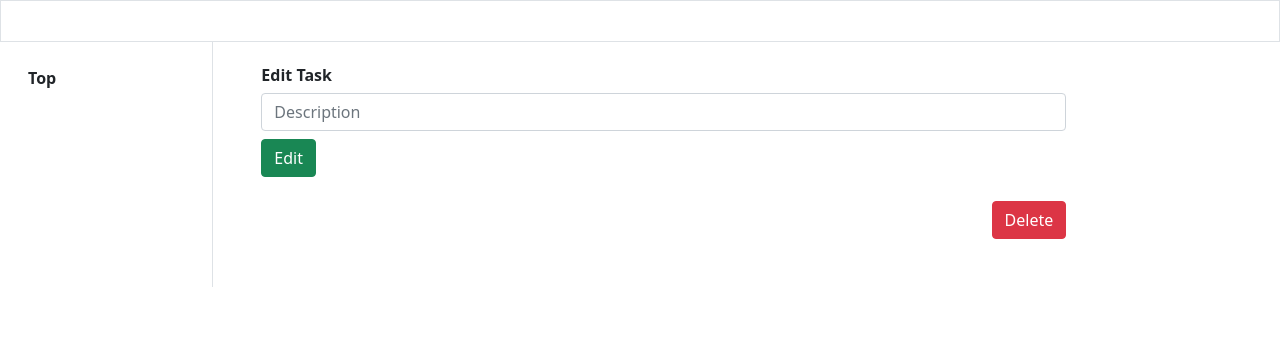
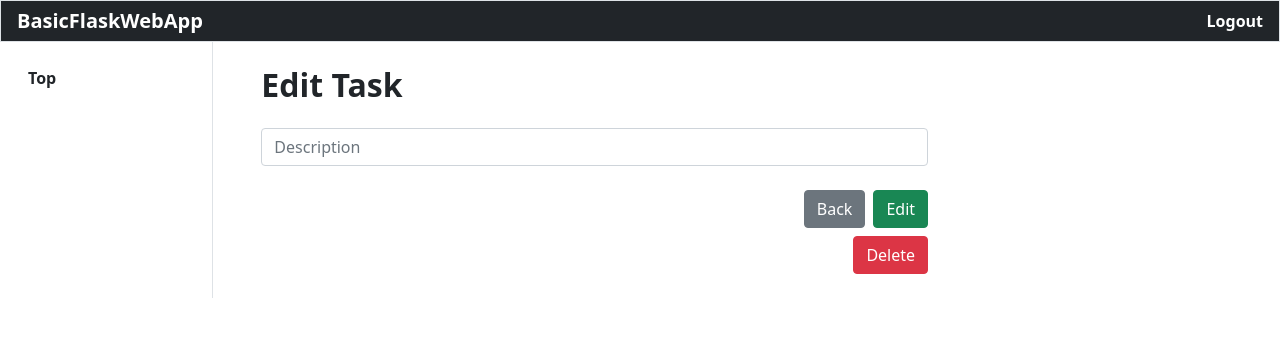
Before and after one commit to kbanchi-portfolio/basic-flask-web-app, a Flask app: page /edit/1 in a window 1280 px wide. Shown: the top 337 px of the page. Run offline with Flask 3, Linux system fonts and the light colour scheme; the visitor is signed in with stand-in values (Sample User, id 1); data that the repository does not hold is empty; parts of the project's set-up code (start-up, migrations or seed data) failed here and were passed over.

Commit message:
fix view

```diff
--- a/app.py
+++ b/app.py
@@ -69,7 +69,12 @@ def load_user(id):
 
 @login_manager.unauthorized_handler
 def unauthorized():
-    return redirect("/login")
+    return redirect(url_for("login"))
+
+
+@app.errorhandler(404)
+def page_not_found(e):
+    return redirect(url_for("top"))
 
 
 @app.route("/healthcheck")
@@ -110,7 +115,7 @@ def signup_processing():
         )
     )
     db.session.commit()
-    flash("Create User", "success")
+    flash("Complete Create User.", "success")
     return redirect(url_for("top"))
 
 
@@ -140,7 +145,7 @@ def logout():
 
 @app.route("/")
 def index():
-    return redirect("/top")
+    return redirect(url_for("top"))
 
 
 @app.route("/top")
@@ -167,8 +172,8 @@ def add_processing():
         )
     )
     db.session.commit()
-    flash("Create Task", "success")
-    return redirect("/top")
+    flash("Complete Create Task.", "success")
+    return redirect(url_for("top"))
 
 
 @app.route("/edit/<id>")
@@ -185,13 +190,13 @@ def edit_processing(id):
     if method == "PUT":
         task = Task.query.filter_by(id=id).first()
         task.description = request.form["description"]
-        flash("Edit Task", "success")
+        flash("Complete Edit Task.", "success")
         db.session.commit()
     elif method == "DELETE":
         task = Task.query.filter_by(id=id).delete()
-        flash("Delete Task", "danger")
+        flash("Complete Delete Task.", "danger")
         db.session.commit()
-    return redirect("/top")
+    return redirect(url_for("top"))
 
 
 if __name__ == "__main__":
--- a/templates/add_task.html
+++ b/templates/add_task.html
@@ -3,12 +3,12 @@
 {% block content %}
 <div>
     <div class="m-4">
+        <h1 class="h2 fw-bold">Add Task</h1>
         <form action="{{ url_for('add_processing') }}" method="post">
             <div class="form-group mt-2 mb-2">
                 <div class="row">
                     <div class="col-md-10">
-                        <h1 class="h6 fw-bold">Task Add</h1>
-                        <input class="form-control my-2" type="text" name="description" placeholder="Description"
+                        <input class="form-control mt-2 mb-4" type="text" name="description" placeholder="Description"
                             required>
                         <div class="d-flex justify-content-end">
                             <a class="btn btn-secondary mx-2" href="{{ url_for('top') }}">Back</a>
--- a/templates/edit_task.html
+++ b/templates/edit_task.html
@@ -3,18 +3,29 @@
 {% block content %}
 <div>
     <div class="m-4">
+        <h1 class="h2 fw-bold">Edit Task</h1>
         <div class="form-group mt-2 mb-2">
             <div class="row">
                 <div class="col-md-10">
-                    <h1 class="h6 fw-bold">Edit Task</h1>
                     <div>
                         <form action="{{ url_for('edit_processing', id=task.id) }}" method="post">
-                            <input class="form-control mb-2" type="text" name="description" placeholder="Description"
-                                value="{{ task.description }}">
+                            <div class="form-group mt-2 mb-2">
+                                <div class="row">
+                                    <div class="col-md-10">
+                                        <input class="form-control mt-2 mb-4" type="text" name="description"
+                                            placeholder="Description" value="{{ task.description }}" required>
+                                        <div class="d-flex justify-content-end">
+                                            <a class="btn btn-secondary mx-2" href="{{ url_for('top') }}">Back</a>
                                             <input class="btn btn-success" type="submit" value="Edit">
                                             <input type="hidden" name="_method" value="put">
+                                        </div>
+                                    </div>
+                                </div>
+                            </div>
                         </form>
-                        <div class="d-flex justify-content-end my-4">
+                        <div class="row">
+                            <div class="col-md-10">
+                                <div class="d-flex justify-content-end">
                                     <form action="{{ url_for('edit_processing', id=task.id) }}" method="post">
                                         <input type="hidden" name="_method" value="delete">
                                         <button type="button" class="btn btn-danger" data-bs-toggle="modal"
@@ -47,4 +58,6 @@
                 </div>
             </div>
         </div>
+    </div>
+</div>
 {% endblock %}
--- a/templates/layout_logined.html
+++ b/templates/layout_logined.html
@@ -15,19 +15,18 @@
 </head>
 
 <body>
-    <header class="navbar navbar-light sticky-top p-0 border">
+    <header class="navbar navbar-light sticky-top p-0 border bg-dark">
         <a class="navbar-brand mx-2" href="{{ url_for('top') }}">
             <span class="fw-bold logo p-0 mx-2 text-white">BasicFlaskWebApp</span></a>
         <button class="navbar-toggler d-md-none collapsed" type="button" data-bs-toggle="collapse"
             data-bs-target="#sidebarMenu" aria-controls="sidebarMenu" aria-expanded="false"
             aria-label="Toggle navigation">
-            <span class="navbar-toggler-icon"></span>
+            <span class="navbar-toggler-icon bg-white"></span>
         </button>
         <div class="d-md-block d-none">
             <div class="navbar-nav">
                 <div class="nav-item text-nowrap">
-                    <a class="nav-link px-3 fw-bold text-white" href="{{ url_for('logout') }}"><span
-                            class="fw-bold px-3">{{ current_user.email }}</span>Logout</a>
+                    <a class="nav-link px-3 fw-bold text-white" href="{{ url_for('logout') }}">Logout</a>
                 </div>
             </div>
         </div>
@@ -39,6 +38,9 @@
                     <ul class="nav flex-column">
                         <li class="nav-item">
                             <a class="nav-link link-dark fw-bold" href="{{ url_for('top') }}">Top</a>
+                        </li>
+                        <li class="nav-item d-md-none">
+                            <a class="nav-link link-dark" href="{{ url_for('logout') }}">Logout</a>
                         </li>
                     </ul>
                 </div>
--- a/templates/layout_nologin.html
+++ b/templates/layout_nologin.html
@@ -15,7 +15,7 @@
 </head>
 
 <body>
-    <header class="navbar navbar-light sticky-top p-0 border">
+    <header class="navbar navbar-light sticky-top p-0 border bg-dark">
         <a class="navbar-brand mx-2" href="{{ url_for('top') }}">
             <span class="fw-bold logo p-0 mx-2 text-white">BasicFlaskWebApp</span></a>
         <button class="navbar-toggler d-md-none collapsed" type="button" data-bs-toggle="collapse"
--- a/templates/login.html
+++ b/templates/login.html
@@ -7,7 +7,7 @@
         <form action="{{ url_for('login') }}" method="post">
             <div class="form-group mt-4 mb-4 mx-2">
                 <div class="row">
-                    <div class="col-6 offset-3">
+                    <div class="col-10 offset-1">
                         <input class="form-control m-2" type="email" name="email" placeholder="Email" required>
                         <input class="form-control m-2" type="password" name="passwd" placeholder="Password" required>
                         <input class="btn btn-primary" type="submit" value="Login">
--- a/templates/signup.html
+++ b/templates/signup.html
@@ -7,7 +7,7 @@
         <form action="{{ url_for('signup_processing') }}" method="post">
             <div class="form-group mt-4 mb-4 mx-2">
                 <div class="row">
-                    <div class="col-6 offset-3">
+                    <div class="col-10 offset-1">
                         <input class="form-control m-2" type="text" name="name" placeholder="Name" required>
                         <input class="form-control m-2" type="email" name="email" placeholder="Email" required>
                         <input class="form-control m-2" type="password" name="passwd" placeholder="Password" required>
--- a/templates/top.html
+++ b/templates/top.html
@@ -3,10 +3,10 @@
 {% block content %}
 <div>
     <div class="m-4">
+        <h1 class="h2 fw-bold">Top</h1>
         <div class="d-flex justify-content-end mt-2">
             <a class="link-primary text-decoration-none m-2" href="{{ url_for('add') }}">Add Task</a>
         </div>
-        <h1 class="h6 fw-bold">Top</h1>
         <table class="table table-hover">
             <thead>
                 <tr>
```
Lines whose indentation alone changed are shown as unchanged.
